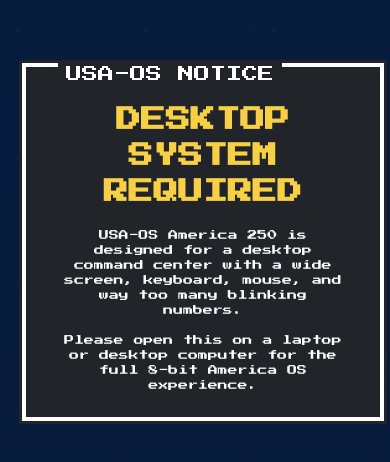
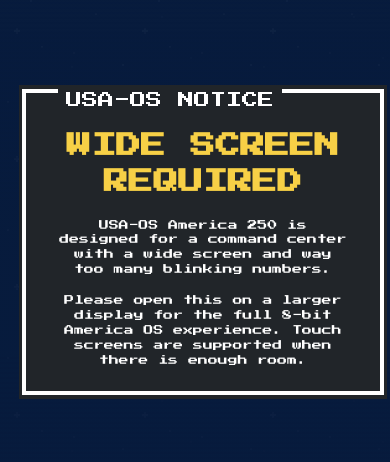
Before and after one commit to seabass223/usa-os, a website with bundled scripts: page index.html in a window 390 px wide. Shown: the part 180-642 px from the top of the page. Built offline with nearby package versions, Linux system fonts and the light colour scheme; files whose address does not match are found by name.

Commit message:
fix: allow large touch screen devices

```diff
--- a/index.html
+++ b/index.html
@@ -19,17 +19,17 @@
     <link rel="stylesheet" href="./styles.css" />
   </head>
   <body>
-    <section class="mobile-device-message" aria-label="Desktop system required">
+    <section class="mobile-device-message" aria-label="Wide screen required">
       <div class="nes-container is-dark with-title mobile-device-panel">
         <p class="title">USA-OS NOTICE</p>
-        <h1>DESKTOP SYSTEM REQUIRED</h1>
+        <h1>WIDE SCREEN REQUIRED</h1>
         <p>
-          USA-OS America 250 is designed for a desktop command center with a
-          wide screen, keyboard, mouse, and way too many blinking numbers.
+          USA-OS America 250 is designed for a command center with a wide
+          screen and way too many blinking numbers.
         </p>
         <p>
-          Please open this on a laptop or desktop computer for the full 8-bit
-          America OS experience.
+          Please open this on a larger display for the full 8-bit America OS
+          experience. Touch screens are supported when there is enough room.
         </p>
       </div>
     </section>
--- a/styles.css
+++ b/styles.css
@@ -1421,7 +1421,7 @@ pre {
   }
 }
 
-@media (max-width: 900px), (hover: none) and (pointer: coarse) {
+@media (max-width: 900px) {
   body {
     min-height: 100vh;
     padding: 0;
```
Also changed, not shown: tests/browser-smoke.mjs (+32 -0 lines).
